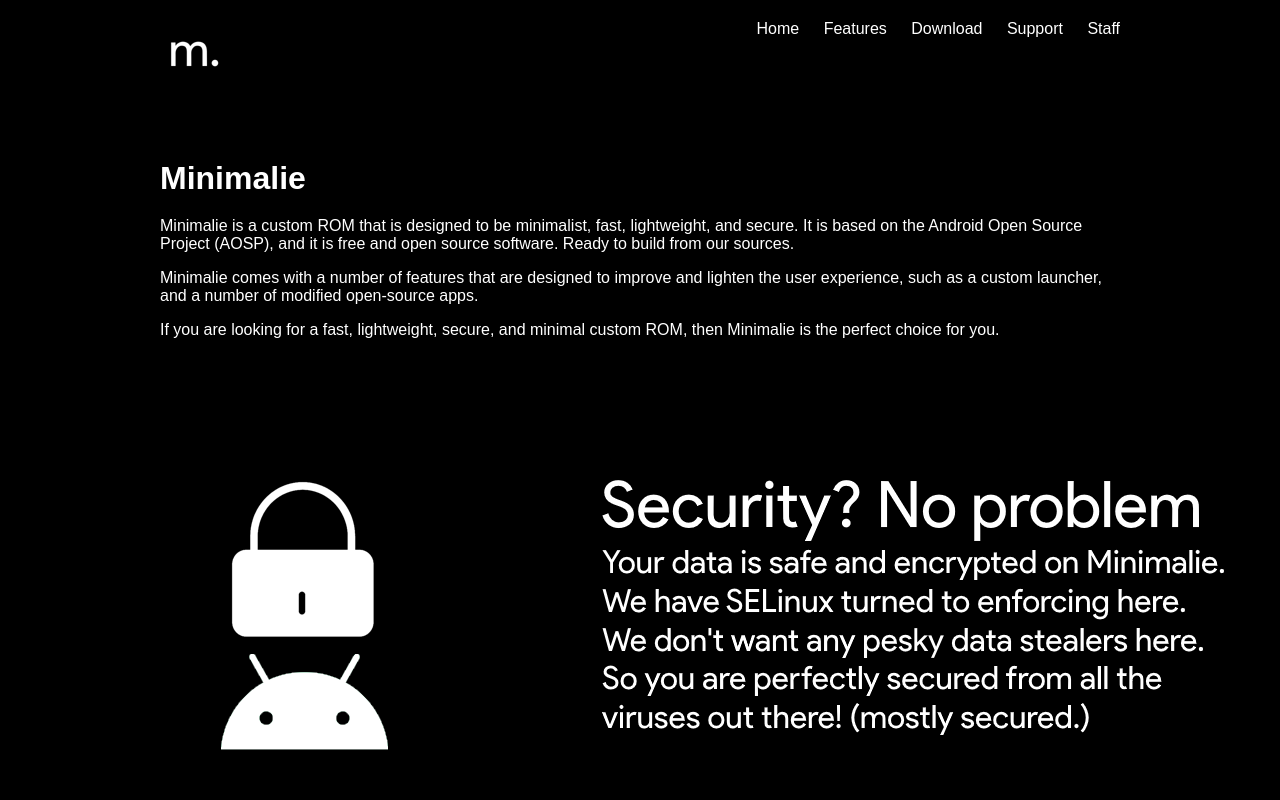
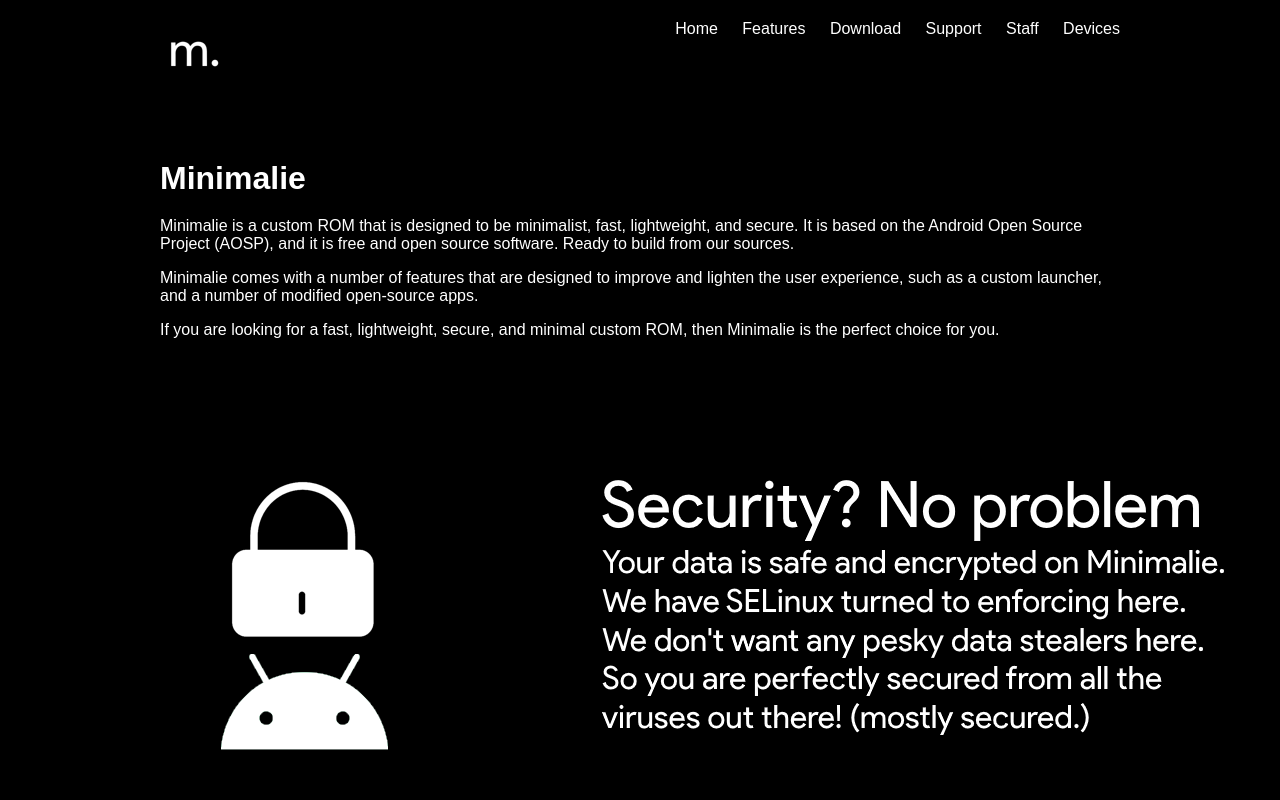
Before and after one commit to minimalie/minimalie.github.io, a plain HTML site: page index.html in a window 1280 px wide. Shown: the top 800 px of the page. Drawn offline with Linux system fonts and the light colour scheme; a web font is replaced by a local one.

Commit message:
Update index.html

```diff
--- a/index.html
+++ b/index.html
@@ -18,6 +18,7 @@
           <li><a href="download.html">Download</a></li>
           <li><a href="support.html">Support</a></li>
           <li><a href="staff.html">Staff</a></li>
+          <li><a href="devices.html">Devices</a></li>
         </ul>
       </nav>
     </div>
```
